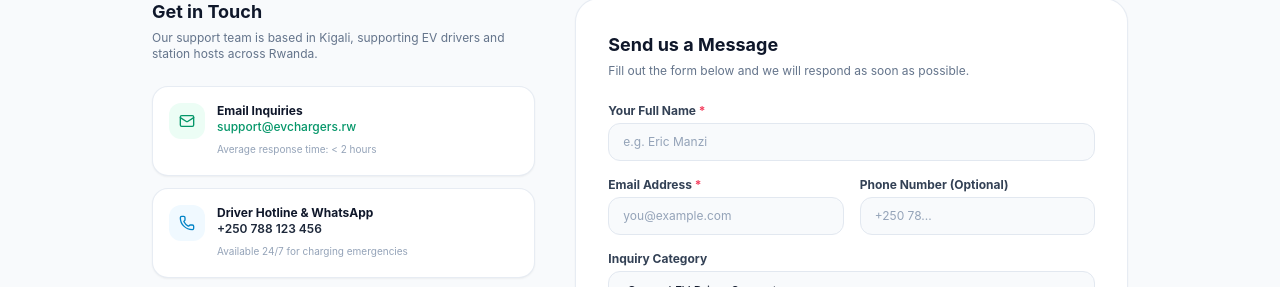
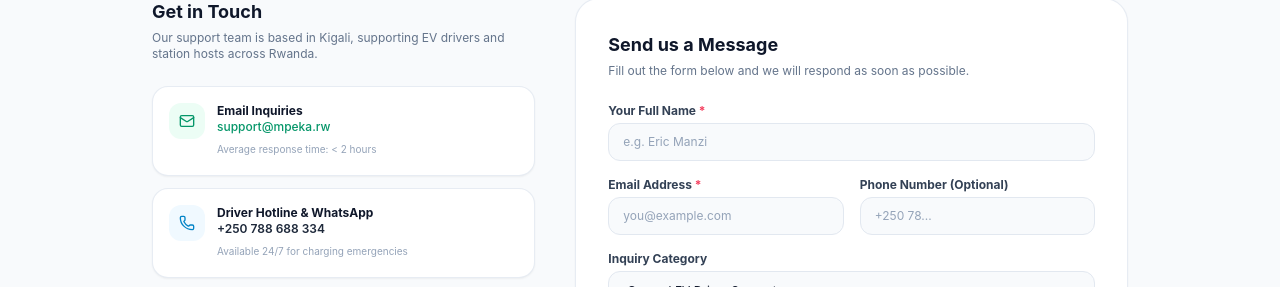
Before and after one commit to maxmind22/Find-EVchargers, a Next.js app: page /contact in a window 1280 px wide. Shown: the part 336-623 px from the top of the page. Built offline with nearby package versions, Linux system fonts and the light colour scheme; no server answers.

Commit message:
fix(contact): update support email and driver hotline contact details

```diff
--- a/app/contact/page.tsx
+++ b/app/contact/page.tsx
@@ -149,7 +149,7 @@ export default function ContactPage() {
                     href="mailto:support@evchargers.rw"
                     className="text-xs font-medium text-brand-600 hover:underline block"
                   >
-                    support@evchargers.rw
+                    support@mpeka.rw
                   </a>
                   <span className="text-[10px] text-slate-400">Average response time: &lt; 2 hours</span>
                 </div>
@@ -162,7 +162,7 @@ export default function ContactPage() {
                 </div>
                 <div>
                   <h4 className="text-xs font-bold text-slate-900">Driver Hotline &amp; WhatsApp</h4>
-                  <p className="text-xs font-semibold text-slate-800">+250 788 123 456</p>
+                  <p className="text-xs font-semibold text-slate-800">+250 788 688 334</p>
                   <span className="text-[10px] text-slate-400">Available 24/7 for charging emergencies</span>
                 </div>
               </div>
@@ -364,9 +364,8 @@ export default function ContactPage() {
                   >
                     <span>{faq.question}</span>
                     <ChevronDown
-                      className={`h-4 w-4 text-slate-400 transition-transform duration-200 ${
-                        isOpen ? 'rotate-180 text-brand-600' : ''
-                      }`}
+                      className={`h-4 w-4 text-slate-400 transition-transform duration-200 ${isOpen ? 'rotate-180 text-brand-600' : ''
+                        }`}
                     />
                   </button>
                   {isOpen && (
```
